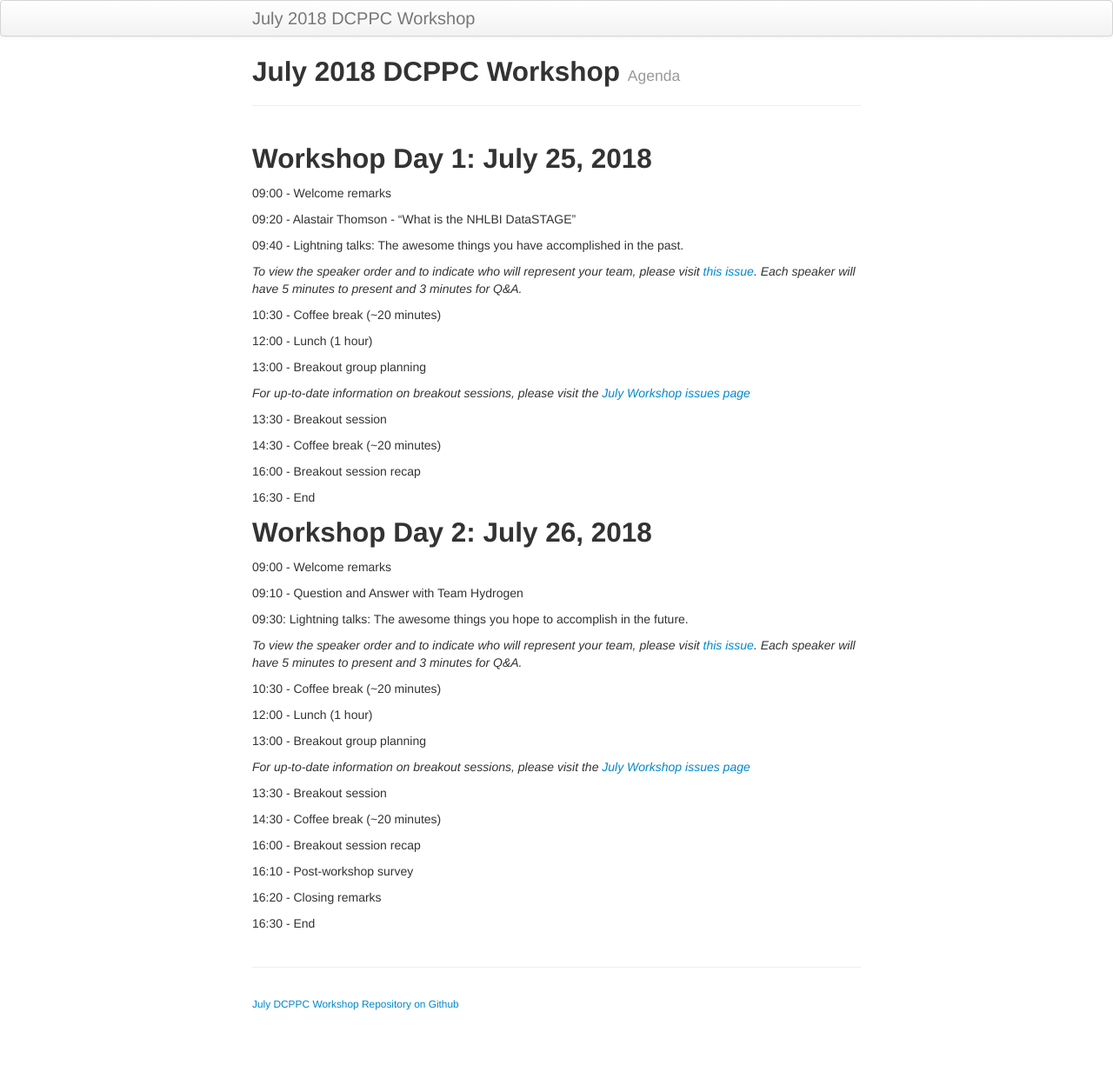
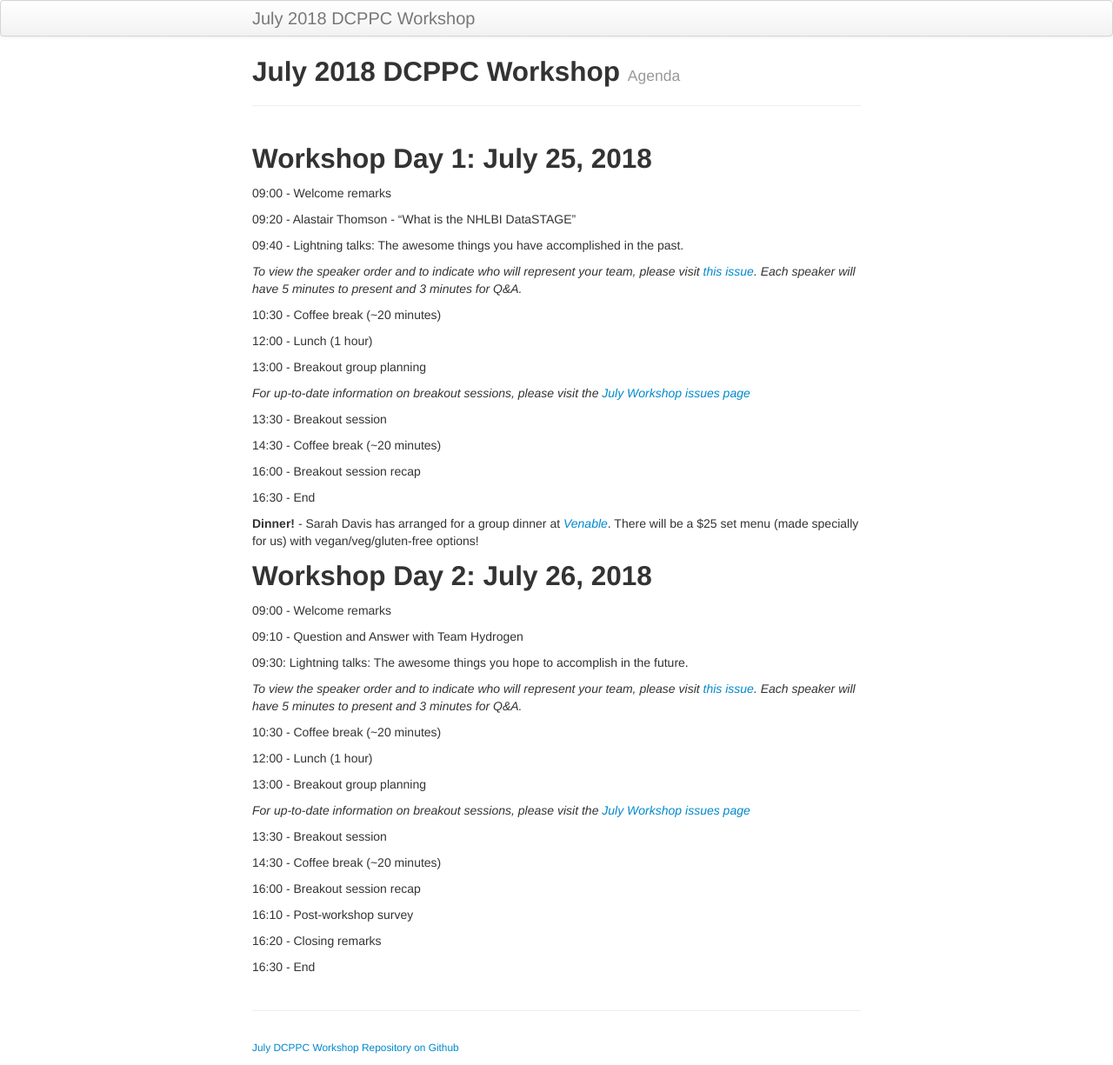
Before and after one commit to dcppc/2018-july-workshop, a Jekyll site: the page built from docs/agenda.md, in a window 1280 px wide. Shown: the whole page at 87% size. Built offline with Jekyll 4.4.1, drawn with Linux system fonts in a browser that asks for light colours; before the commit the page ends 1175 px from its top, so only the background shows below that.

Commit message:
add dinner

```diff
--- a/docs/agenda.md
+++ b/docs/agenda.md
@@ -32,6 +32,8 @@ _For up-to-date information on breakout sessions, please visit the [July Worksho
 
 16:30 - End
 
+**Dinner!** - Sarah Davis has arranged for a group dinner at [*Venable*](https://djhb9ok6owewm.cloudfront.net/b6jm8ki0/43f774ab-0174-4d46-81e3-6355e3bde002/Catering-VenableBSide.pdf ). There will be a $25 set menu (made specially for us) with vegan/veg/gluten-free options!
+
 
 ## Workshop Day 2:  July 26, 2018
 
```
